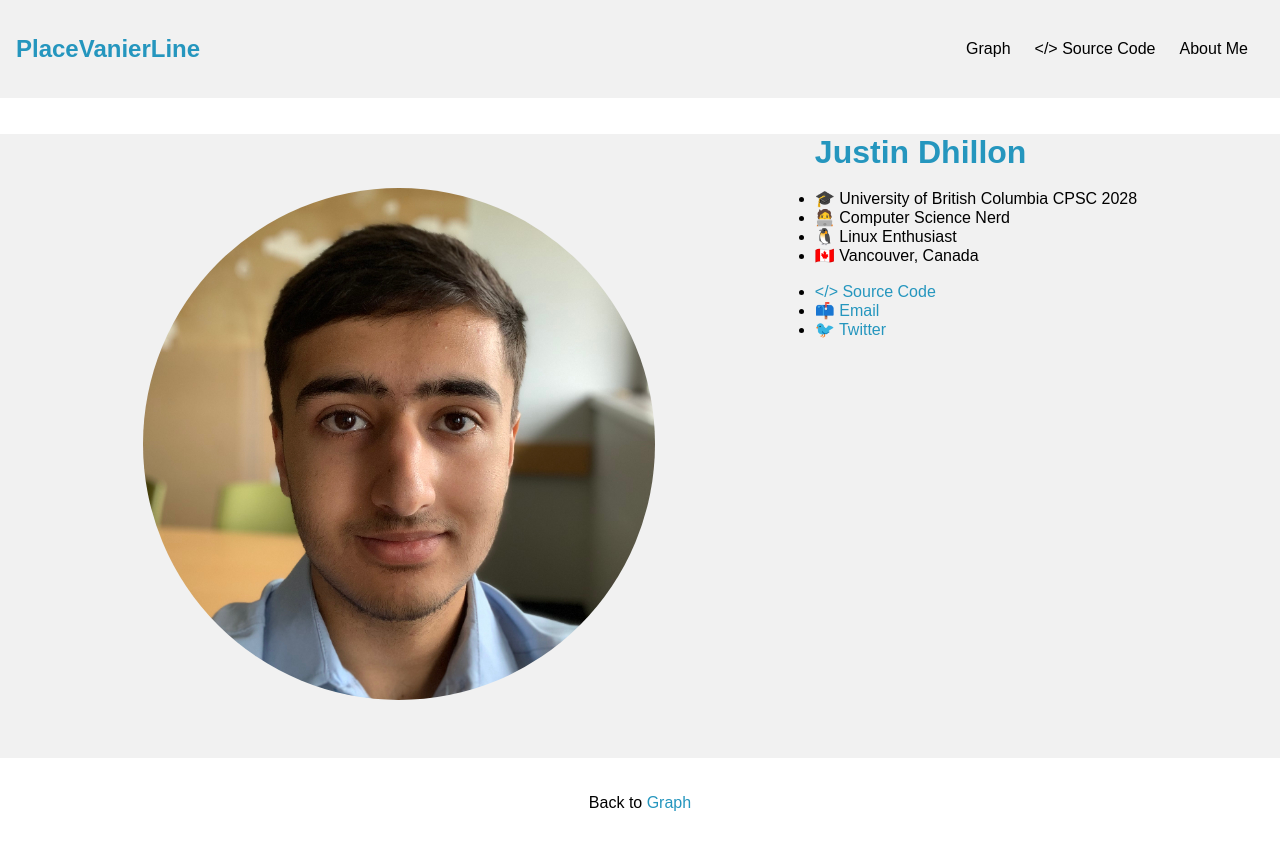
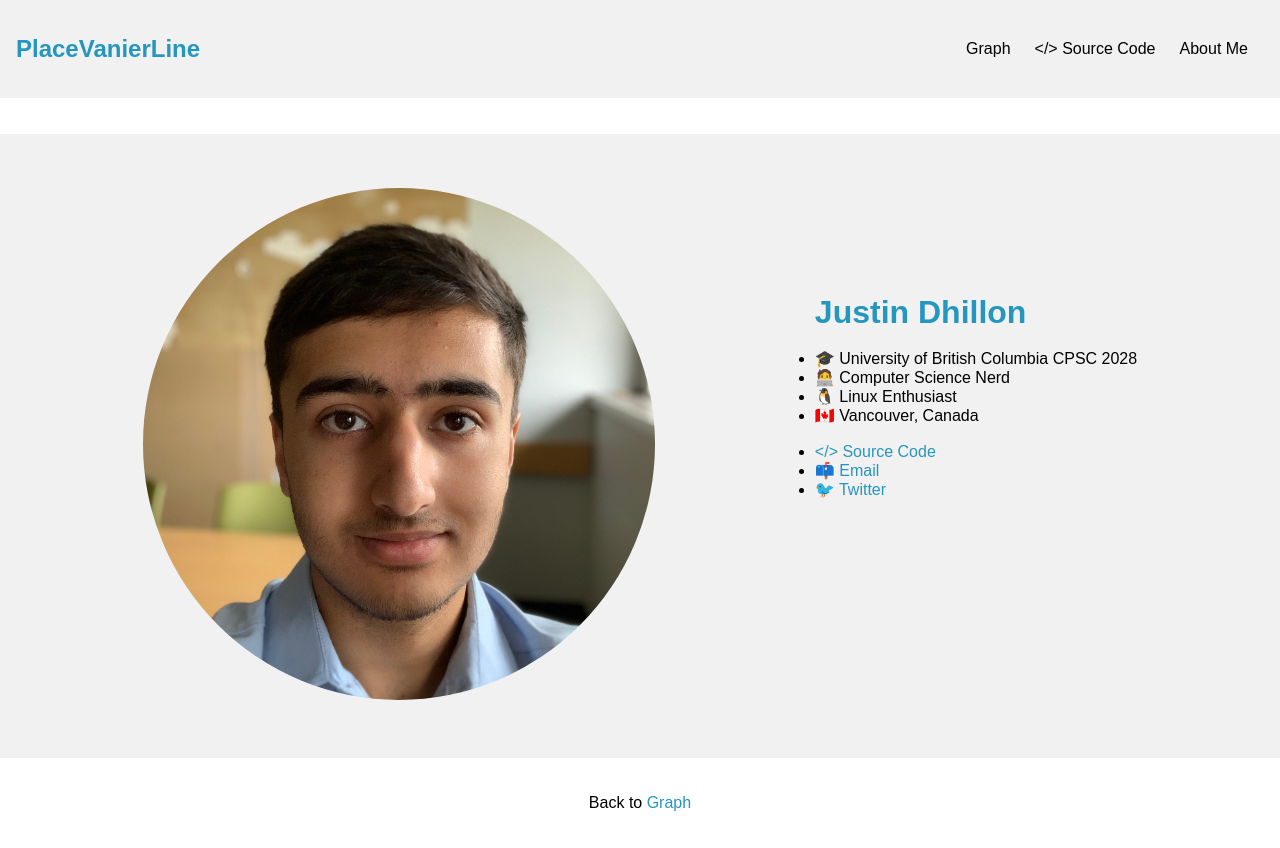
Before and after one commit to justindhillon/place-vanier-line, a Next.js app: page /about-me in a window 1280 px wide. Built offline with nearby package versions, Linux system fonts and the light colour scheme.

Commit message:
modified:   styles/global.css

```diff
--- a/styles/global.css
+++ b/styles/global.css
@@ -100,6 +100,7 @@ nav{
   }
   .text {
     margin-left: 10em;
+    margin-top: 10em;
   }
   .nav__menu-bar{
     display: none;
```
